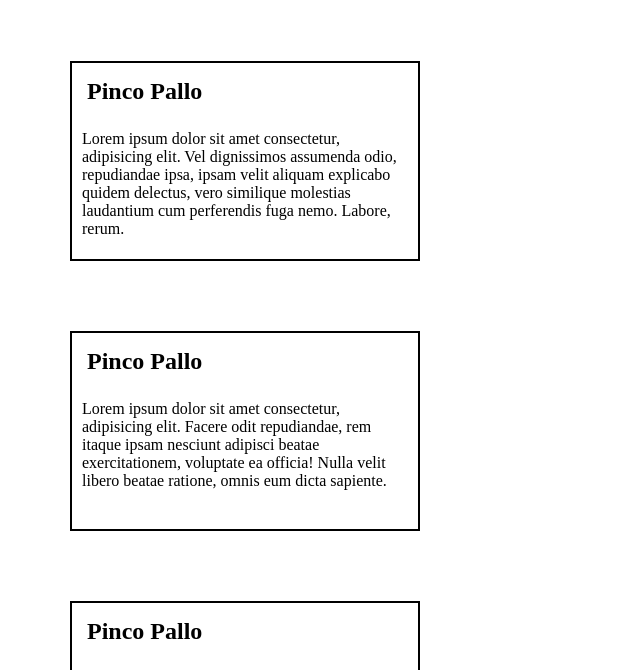
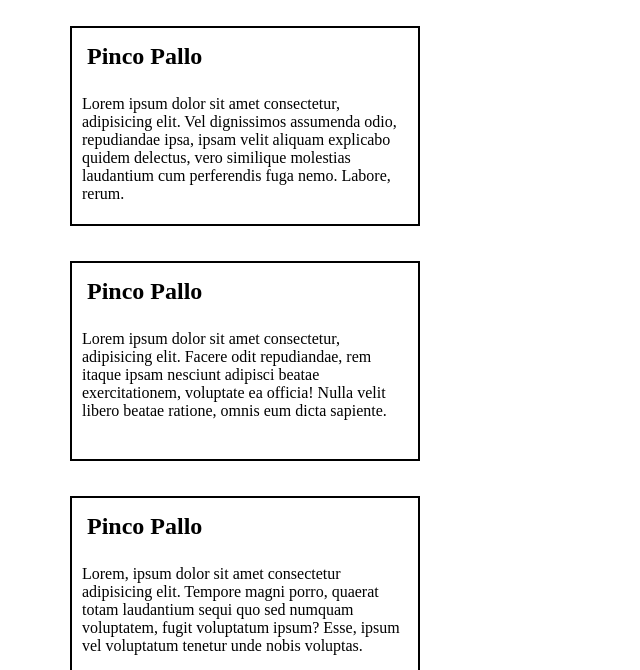
Before and after one commit to matteolatini10/htmlcss-wireframe, a plain HTML site: page index.html in a window 1280 px wide. Shown: the part 75-745 px from the top of the page, without its empty margins (0-640 px from the left). Drawn offline with Linux system fonts and the light colour scheme.

Commit message:
add margin card

```diff
--- a/css/style.css
+++ b/css/style.css
@@ -24,6 +24,7 @@ footer {
     border-right: white;
     font-size: large;
     padding: 10px;
+
 }
 
 h2 {
@@ -39,5 +40,5 @@ p {
     height: 200px;
     width: 350px;
     border: 2px solid black;
-    margin: 70px;
+    margin: 35px 70px;
 }
```
Also changed, not shown: index.html (+1 -0 lines).
